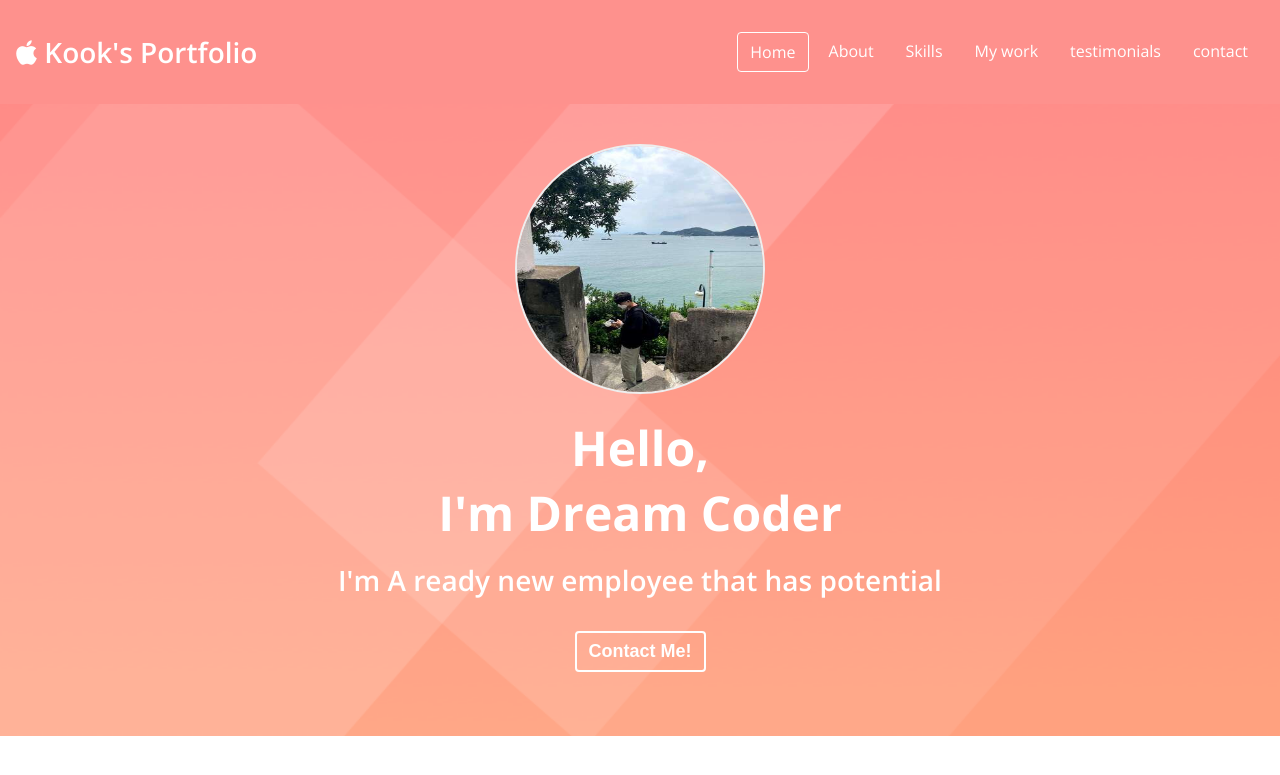
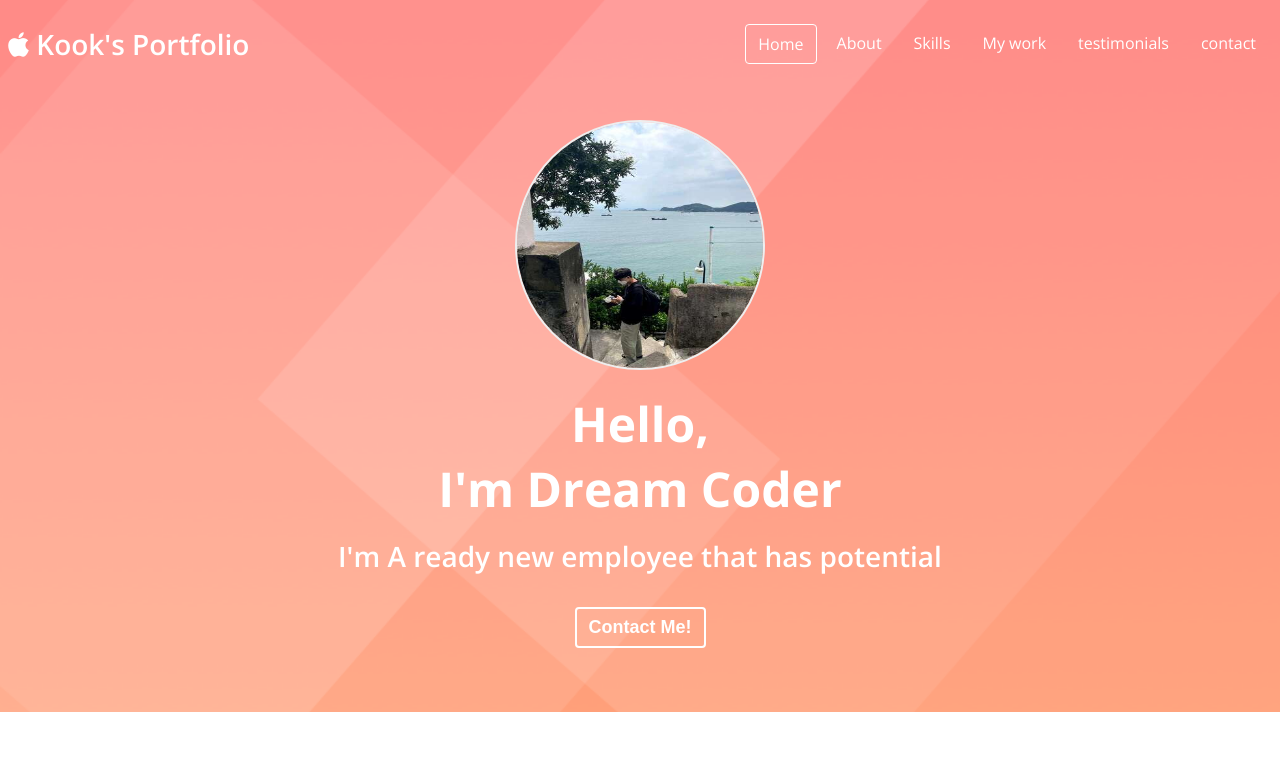
Before and after one commit to JKKook/project_Portfolio, a plain HTML site: page index.html in a window 1280 px wide. Shown: the top 775 px of the page. Drawn offline with nearby package versions, Linux system fonts and the light colour scheme.

Commit message:
JS.Navbar

```diff
--- a/main.js
+++ b/main.js
@@ -0,0 +1,12 @@
+'use strict';
+
+//make navbar tranparent when it is on the top
+const navbar = document.querySelector('#navbar');
+const navbarHeight = navbar.getBoundingClientRect().height;
+document.addEventListener('scroll', () => {
+  if (window.scrollY > navbarHeight) {
+    navbar.classList.add('navbar--dark');
+  } else {
+    navbar.classList.remove('navbar--dark');
+  }
+});
--- a/style.css
+++ b/style.css
@@ -95,11 +95,19 @@ h1 {
 
   /* Navbar */
   #navbar {
+    position: fixed;
     display: flex;
+    width: 100%;
     justify-content: space-between;
     align-items: center;
-    padding: 16px;
+    padding: 8px;
+    background-color: transparent;
+    transition: all var(--animation-duration) ease-in-out;
+  }
+
+  #navbar.navbar--dark {
     background-color: var(--color-pink);
+    padding: 8px;
   }
 
   .navbar__logo {
@@ -142,6 +150,7 @@ h1 {
 #home {
   background: url("imgs/homebackground-200515-154505.png") center/cover no-repeat;
   padding: 40px;
+  padding-top: 120px;
   text-align: center;
 }
 
```
